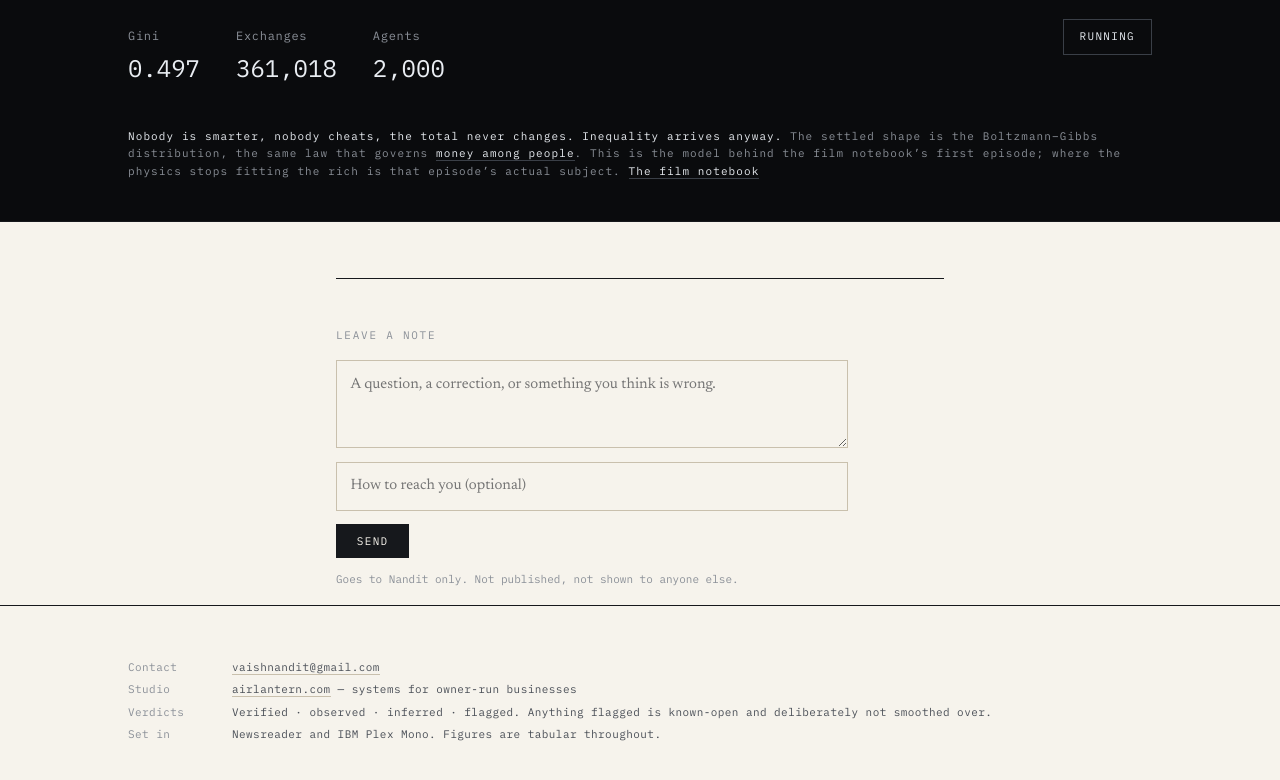
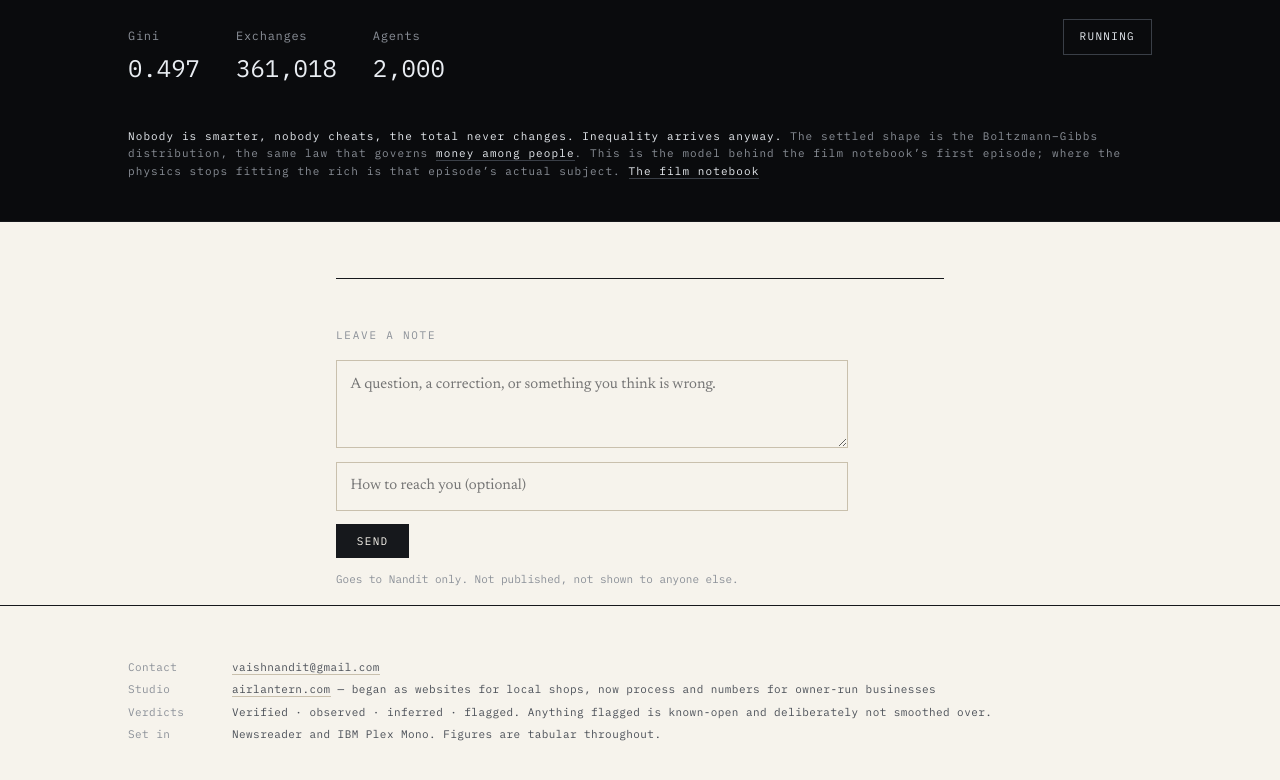
Before and after one commit to clearflow-automation/nanditvaish-site, a plain HTML site: page index.html in a window 1280 px wide. Shown: the part 5364-6144 px from the top of the page. Drawn offline with Linux system fonts and the light colour scheme.

Commit message:
Colophon: Lantern began as websites, now process and numbers
Co-Authored-By: Claude Opus 5 <noreply@anthropic.com>

```diff
--- a/index.html
+++ b/index.html
@@ -319,7 +319,7 @@ figcaption b{font-weight:600;color:var(--ink)}
   <div class="col-wide">
     <dl>
       <dt>Contact</dt><dd><a href="mailto:vaishnandit@gmail.com">vaishnandit@gmail.com</a></dd>
-      <dt>Studio</dt><dd><a href="https://airlantern.com">airlantern.com</a> &mdash; systems for owner-run businesses</dd>
+      <dt>Studio</dt><dd><a href="https://airlantern.com">airlantern.com</a> &mdash; began as websites for local shops, now process and numbers for owner-run businesses</dd>
       <dt>Verdicts</dt><dd>Verified &middot; observed &middot; inferred &middot; flagged. Anything flagged is known-open and deliberately not smoothed over.</dd>
       <dt>Set in</dt><dd>Newsreader and IBM Plex Mono. Figures are tabular throughout.</dd>
     </dl>
```
